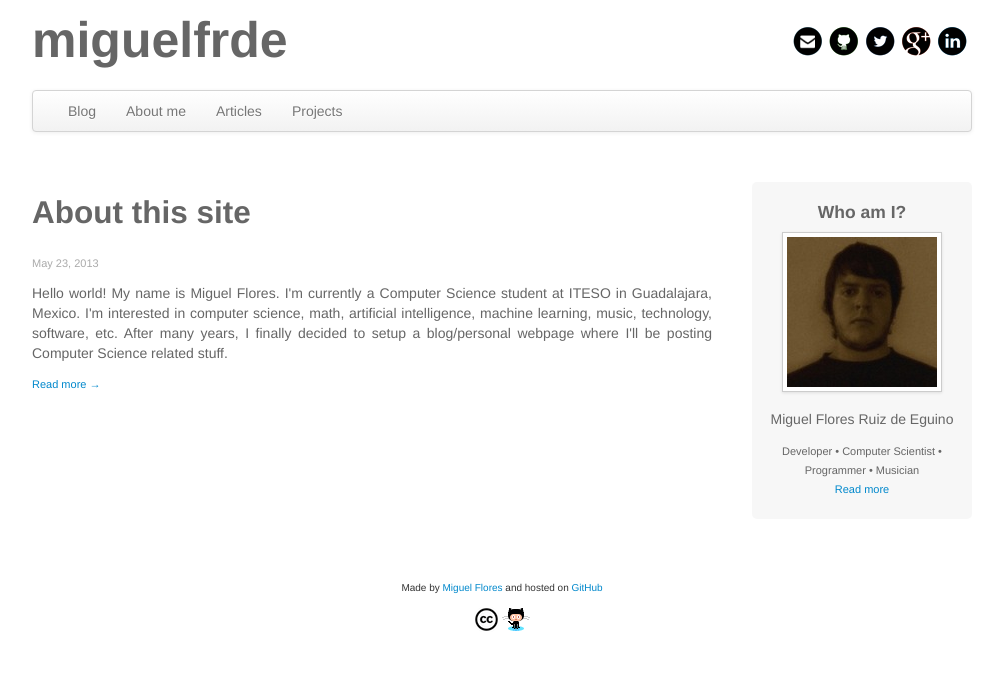
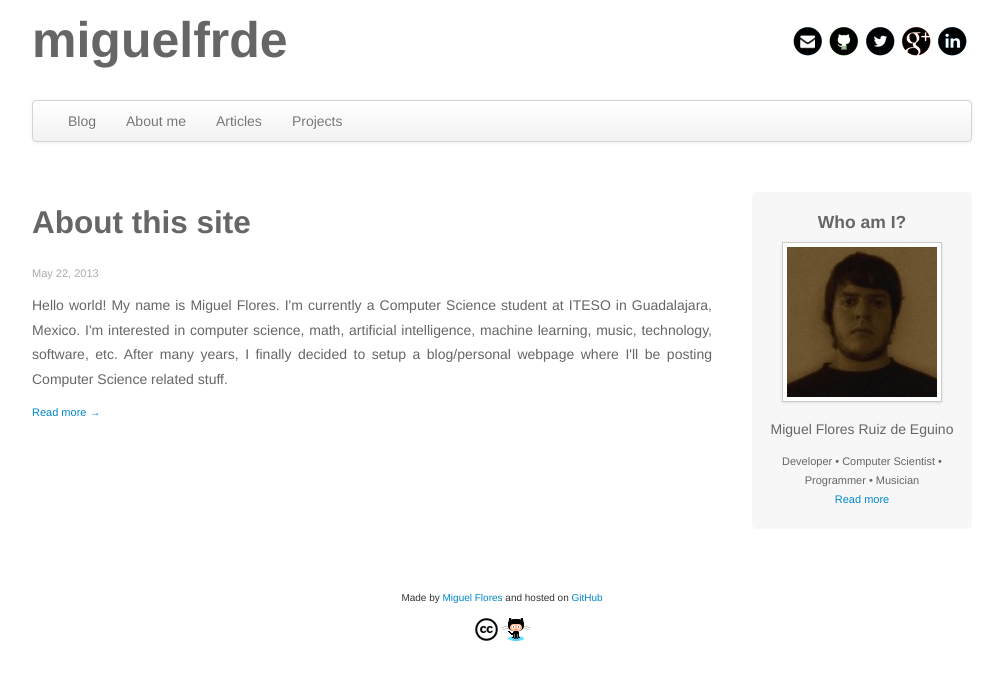
Before and after one commit to miguelfrde/miguelfrde.github.io, a Jekyll site: the page built from index.html, in a window 1280 px wide. Shown: the top 680 px of the page, without its empty margins (138-1141 px from the left). Built offline with Jekyll 4.4.1, drawn with Linux system fonts in a browser that asks for light colours; some web fonts are replaced; Markdown is read by kramdown in place of the engine named in the settings.

Commit message:
Small fixes.

```diff
--- a/_includes/header.html
+++ b/_includes/header.html
@@ -2,10 +2,6 @@
 <header>
 	<a href="/"><h1>miguelfrde</h1></a>
 </header>
-
-<div class="alert alert-success">
-	<strong>Be patient!</strong> It's just a few weeks!
-</div>
 
 <!-- SOCIAL LINKS -->
 <ul id="social">
--- a/_posts/2013-05-23-test.md
+++ b/_posts/2013-05-22-about-this-site.md
@@ -5,7 +5,7 @@
 tags: test
 year: 2013
 month: 5
-day: 23
+day: 22
 published: true
 summary: Hello world! My name is Miguel Flores. I'm currently a Computer Science student at ITESO in Guadalajara, Mexico. I'm interested in computer science, math, artificial intelligence, machine learning, music, technology, software, etc. After many years, I finally decided to setup a blog/personal webpage where I'll be posting Computer Science related stuff.
 comments: true
--- a/css/stylesheet.css
+++ b/css/stylesheet.css
@@ -1,6 +1,7 @@
 @import url(http://fonts.googleapis.com/css?family=Noto+Sans);
 
 /********************** GENERAL **********************/
+
 body {
 	font-family: "Noto Sans" Arial sans-serif;
 }
@@ -19,16 +20,6 @@
 	margin: 0;
 }
 
-.alert {
-	position: absolute;
-	clear: none;
-	left: 45%;
-	padding: 8px 14px 8px 14px;
-	margin-left: -100px;
-	margin-top: 5px;
-	display: none;
-}
-
 a {
 	text-decoration: none !important;
 }
@@ -36,6 +27,8 @@
 p {
 	line-height: 1.75em;
 }
+
+/********************** HEADER **********************/
 
 header h1 {
 	font-size: 50px;
@@ -79,6 +72,14 @@
 	float: right;
 }
 
+/********************** NAVBAR **********************/
+
+nav {
+	margin: 100px 0 50px 0;
+}
+
+/********************** CONTENT **********************/
+
 #content {
 	text-align: justify;
 	color: #666;
@@ -88,37 +89,7 @@
 	text-align: center;
 }
 
-nav {
-	margin: 90px 0 50px 0;
-}
-
-#sidebar img {
-	margin: 0 15px 15px 15px;
-}
-
-.sidebar-block {
-	background: rgba(240,240,240, 0.5);
-	border-radius: 5px;
-	padding: 10px;
-	margin-bottom: 10px;
-}
-
-p.small-description {
-	font-size: 11px;
-}
-
-footer {
-	margin-top: 50px;
-	margin-bottom: 15px;
-}
-
-footer img {
-	vertical-align: middle;
-}
-
-#footer-info {
-	font-size: 10px;
-}
+/******************** FEED + POSTS ********************/
 
 #feed {
 	padding-right: 20px;
@@ -162,7 +133,41 @@
 	height: 100px;
 }
 
-/* PLUGINS */
+
+/********************** SIDEBAR **********************/
+
+#sidebar img {
+	margin: 0 15px 15px 15px;
+}
+
+.sidebar-block {
+	background: rgba(240,240,240, 0.5);
+	border-radius: 5px;
+	padding: 10px;
+	margin-bottom: 10px;
+}
+
+p.small-description {
+	font-size: 11px;
+}
+
+/********************** FOOTER **********************/
+
+footer {
+	margin-top: 50px;
+	margin-bottom: 15px;
+}
+
+footer img {
+	vertical-align: middle;
+}
+
+#footer-info {
+	font-size: 10px;
+}
+
+/********************** PLUGINS **********************/
+
 #disqus_thread {
 	margin: 10px 0;
 }
--- a/index.html
+++ b/index.html
@@ -6,10 +6,10 @@
 	<article class="feed-article">
 		<a href="{{ post.url }}"><h2 class="article-title">{{ post.title }}</h2></a>
 		<span class="article-date">{{post.date | date: "%b %d, %Y" }}</span>
-		<div class="article-summary">
+		<p class="article-summary">
 			{% if post.image_url %} <img class="post-image post-image-small" src="{{ post.image_url }}"> {% endif %}
 			{{ post.summary }}
-		</div>
+		</p>
 		<span class="read-more-link"><a href="{{ post.url }}" class="read-more-article">Read more &rarr;</a></span>
 		{% if post != site.posts.last %} <hr class="soften article-divider"> {% endif %}
 	</article>
```
